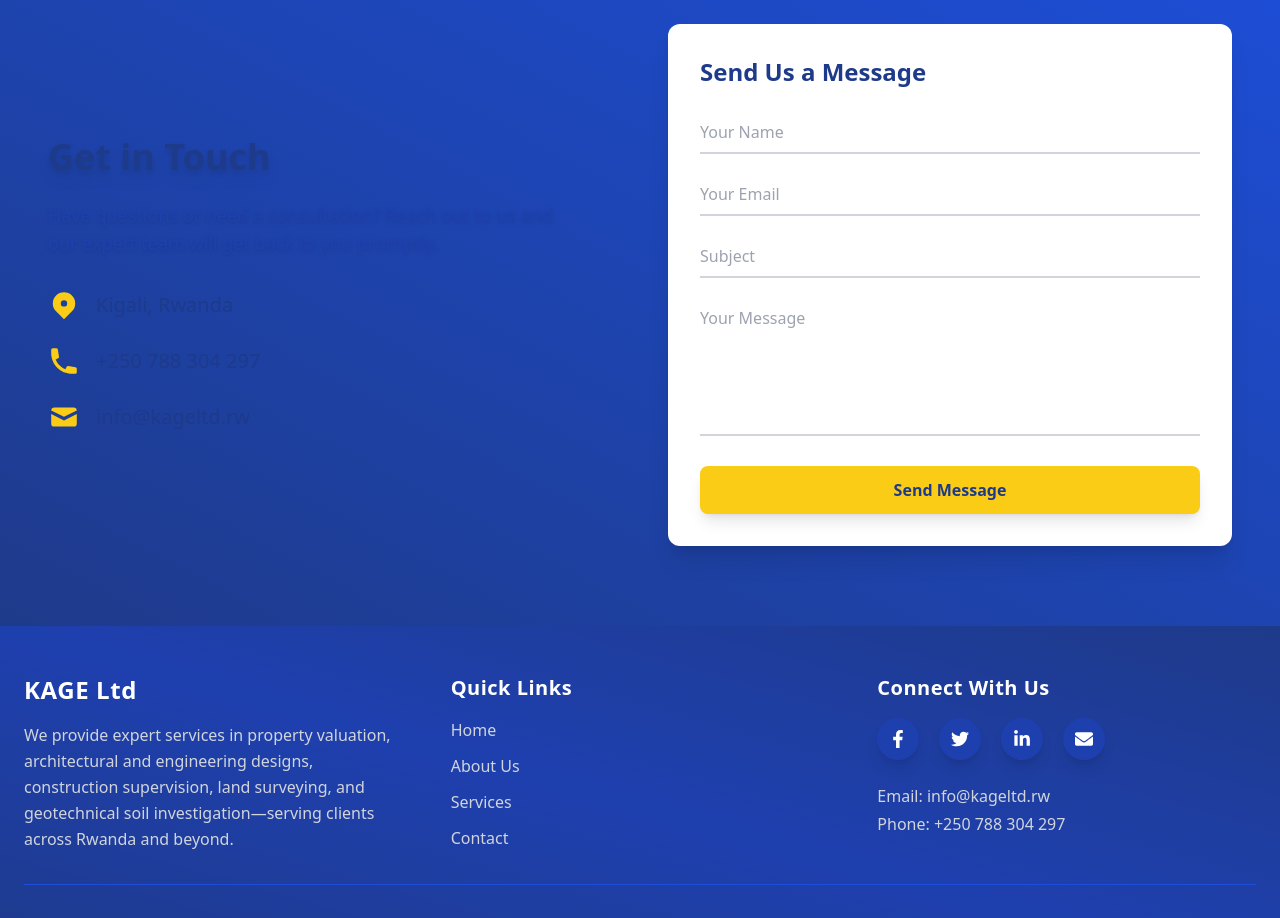
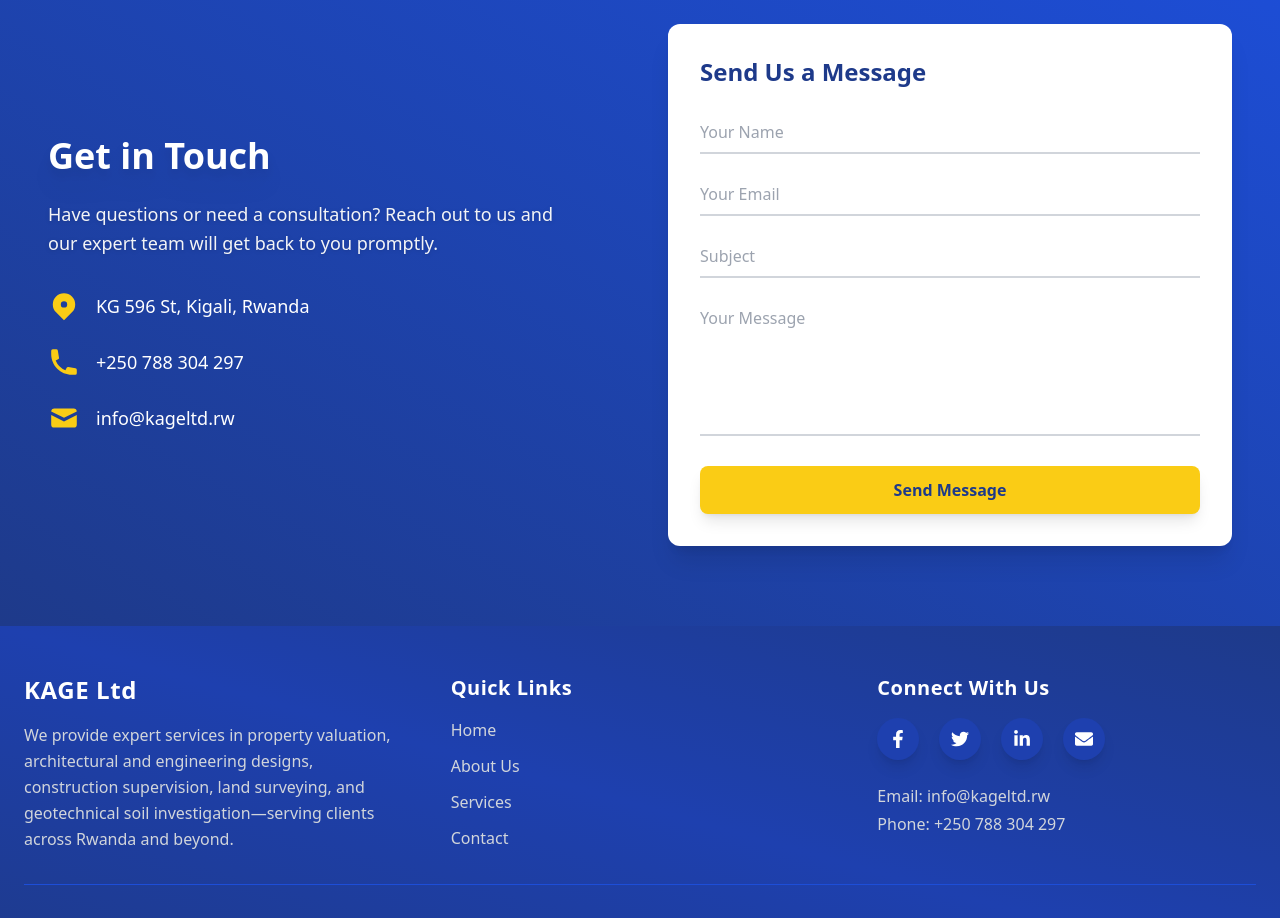
Before and after one commit to OliQuavious/kage-ltd-website, a React (Create React App) app: page /services in a window 1280 px wide. Shown: the part 1340-2258 px from the top of the page. Built offline with nearby package versions, Linux system fonts and the light colour scheme.

Commit message:
Update services and contact

```diff
--- a/src/components/Contact.jsx
+++ b/src/components/Contact.jsx
@@ -74,7 +74,7 @@
     {
       icon: FaMapMarkerAlt,
       label: "Location",
-      value: <span> KG 596 St, Kacyiru, Rwanda</span>,
+      value: <span> KG 596 St 22, Kacyiru, Rwanda</span>,
       color: "text-white",
     },
   ];
--- a/src/pages/Services.jsx
+++ b/src/pages/Services.jsx
@@ -310,20 +310,20 @@
         <div className="max-w-7xl mx-auto grid grid-cols-1 md:grid-cols-2 gap-14 items-center text-white">
           {/* Contact Info */}
 <div>
-  <h2 className="text-4xl font-extrabold mb-6 drop-shadow-lg text-blue-900">
+  <h2 className="text-4xl font-extrabold mb-6 text-white drop-shadow-xl">
     Get in Touch
   </h2>
 
-  <p className="mb-8 text-lg max-w-lg text-blue-800 drop-shadow">
+  <p className="mb-8 text-lg max-w-lg text-gray-100 leading-relaxed drop-shadow">
     Have questions or need a consultation? Reach out to us and our expert team will get back to you promptly.
   </p>
 
-  <ul className="space-y-6 text-xl text-blue-900">
+  <ul className="space-y-6 text-lg text-white">
     {/* Location */}
     <li className="flex items-center gap-4 group transition-all duration-300">
       <HiLocationMarker className="w-8 h-8 text-yellow-400 group-hover:scale-110 transition-transform duration-300" />
-      <span className="group-hover:text-yellow-500 transition-colors duration-300">
-        Kigali, Rwanda
+      <span className="group-hover:text-yellow-300 transition-colors duration-300">
+        KG 596 St, Kigali, Rwanda
       </span>
     </li>
 
@@ -332,7 +332,7 @@
       <HiPhone className="w-8 h-8 text-yellow-400 group-hover:scale-110 transition-transform duration-300" />
       <a
         href="tel:+250788304297"
-        className="group-hover:text-yellow-500 transition-colors duration-300 focus:outline-none focus:ring-2 focus:ring-yellow-400 rounded"
+        className="group-hover:text-yellow-300 transition-colors duration-300 focus:outline-none focus:ring-2 focus:ring-yellow-400 rounded"
       >
         +250 788 304 297
       </a>
@@ -343,13 +343,14 @@
       <HiMail className="w-8 h-8 text-yellow-400 group-hover:scale-110 transition-transform duration-300" />
       <a
         href="mailto:info@kageltd.rw"
-        className="group-hover:text-yellow-500 transition-colors duration-300 focus:outline-none focus:ring-2 focus:ring-yellow-400 rounded"
+        className="group-hover:text-yellow-300 transition-colors duration-300 focus:outline-none focus:ring-2 focus:ring-yellow-400 rounded"
       >
         info@kageltd.rw
       </a>
     </li>
   </ul>
 </div>
+
 
 
           {/* Contact Form */}
```
